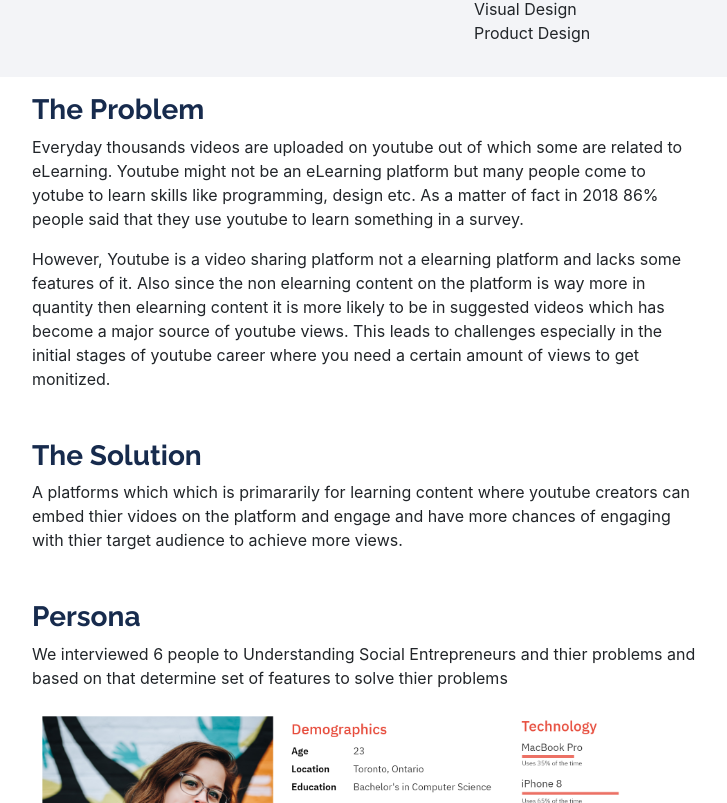
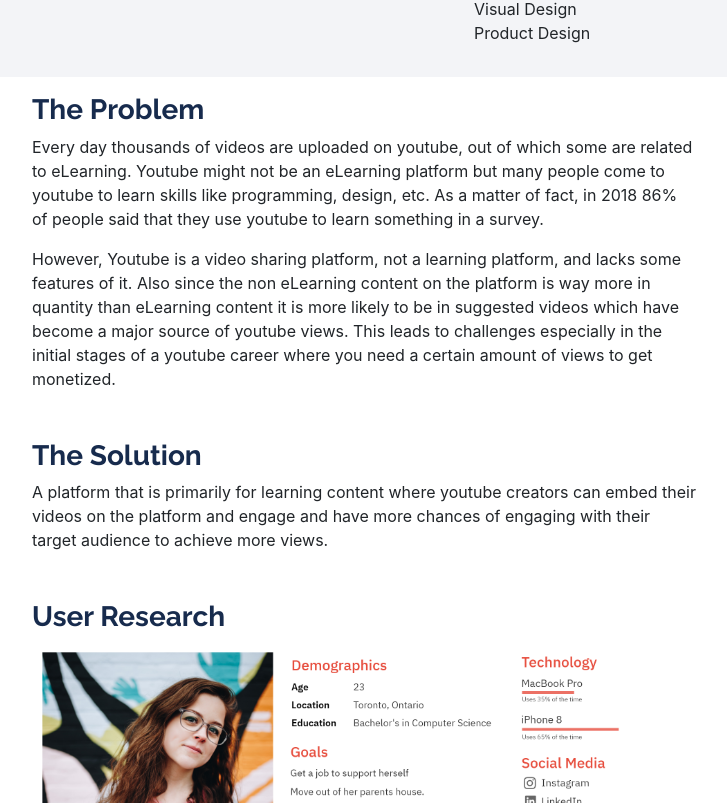
Before and after one commit to saifil4/saifil-portfolio, an Angular app: page /plato in a window 1280 px wide. Shown: the part 857-1660 px from the top of the page, without its empty margins (276-1003 px from the left). Built offline with nearby package versions, Linux system fonts and the light colour scheme.

Commit message:
content updates

```diff
--- a/src/app/plato/plato.component.html
+++ b/src/app/plato/plato.component.html
@@ -62,18 +62,17 @@
                 <div class="col-md-8 narrow-container px-5 py-3">
                     <h3>The Problem</h3>
                     <p>
-                        Everyday thousands videos are uploaded on youtube out of which some are related to eLearning.
-                        Youtube might not be an eLearning platform but many people come to yotube to learn skills like
-                        programming, design etc. As a matter of fact in 2018 86% people said that they use youtube to
-                        learn something in a survey.
+                        Every day thousands of videos are uploaded on youtube, out of which some are related to
+                        eLearning. Youtube might not be an eLearning platform but many people come to youtube to learn
+                        skills like programming, design, etc. As a matter of fact, in 2018 86% of people said that they
+                        use youtube to learn something in a survey.
                     </p>
                     <p>
-                        However, Youtube is a video sharing platform not a elearning platform and lacks some features of
-                        it.
-                        Also since the non elearning content on the platform is way more in quantity then elearning
-                        content it is more likely to be in suggested videos which has become a major source of
-                        youtube views. This leads to challenges especially in the initial stages of youtube career
-                        where you need a certain amount of views to get monitized.
+                        However, Youtube is a video sharing platform, not a learning platform, and lacks some features
+                        of it. Also since the non eLearning content on the platform is way more in quantity than
+                        eLearning content it is more likely to be in suggested videos which have become a major source
+                        of youtube views. This leads to challenges especially in the initial stages of a youtube career
+                        where you need a certain amount of views to get monetized.
                     </p>
                 </div>
                 <div class="col-md-2"></div>
@@ -84,9 +83,9 @@
                 <div class="col-md-8 narrow-container px-5 py-3">
                     <h3>The Solution</h3>
                     <p>
-                        A platforms which which is primararily for learning content where youtube creators can embed
-                        thier vidoes on the platform and engage and have more chances of engaging with thier target
-                        audience to achieve more views.
+                        A platform that is primarily for learning content where youtube creators can embed their videos
+                        on the platform and engage and have more chances of engaging with their target audience to
+                        achieve more views.
                     </p>
                 </div>
                 <div class="col-md-2"></div>
@@ -100,11 +99,7 @@
             <div class="row">
                 <div class="col-md-2"></div>
                 <div class="col-md-8 narrow-container px-5 py-3">
-                    <h3>Persona</h3>
-                    <p>We interviewed 6 people to Understanding Social Entrepreneurs and thier problems and based on
-                        that determine set of
-                        features to solve thier
-                        problems</p>
+                    <h3>User Research</h3>
                     <img src="../../assets/images/plato-persona-1.png" style="height: auto; width: 100%;">
                 </div>
                 <div class="col-md-2"></div>
@@ -215,9 +210,9 @@
                 <div class="col-md-8">
                     <h3>Conclusion</h3>
                     <p>
-                        Overall I believe plato would be able to solve the earlier defined user problems and make their
-                        lives easier. However there are few things which still needs to be addresed. One of it is to
-                        focus more on the content and give more information about it liek the learning outcome etc.
+                        Overall I believe Plato would be able to solve the earlier defined user problems and make their
+                        lives easier. However, a few things still need to be addressed, one of them is to focus more on
+                        the content and give more information about it like the learning outcome, etc.
                     </p>
                 </div>
                 <div class="col-md-2"></div>
--- a/src/app/wheel-for-change/wheel-for-change.component.html
+++ b/src/app/wheel-for-change/wheel-for-change.component.html
@@ -102,12 +102,11 @@
                 <div class="col-md-8 narrow-container px-5 py-3">
                     <h3>Challenges</h3>
                     <p>
-                        User had to input in a lot of information through a form and forms can be long and boring. This
-                        could affect the
-                        experience of the user and drive him away from the platform. The challenge here is to design a
-                        form
-                        which could
-                        takes hours to fill(not at the same time).
+                        Social Entrepreneurs had to input in a lot of information through a form and forms can be long,
+                        confusing, and time-consuming. This could affect the experience of the user and drive him away
+                        from the platform.<b> The challenge here is to design a form that would be easy to understand
+                            and
+                            fill.</b>
                     </p>
                 </div>
                 <div class="col-md-2"></div>
@@ -121,12 +120,9 @@
             <div class="row">
                 <div class="col-md-2"></div>
                 <div class="col-md-8 narrow-container px-5 py-3">
-                    <h3 style="color: #5E6C84;">Research</h3>
-                    <h4>Persona</h4>
-                    <p>We interviewed 6 people to Understanding Social Entrepreneurs and thier problems and based on
-                        that determine set of
-                        features to solve thier
-                        problems</p>
+                    <h4>User Research</h4>
+                    <p>We interviewed 6 people to Understanding Social Entrepreneurs and their problems and based on
+                        that determine a set of features to solve their problems</p>
                     <img src="../../assets/images/Persona1.PNG" style="height: auto; width: 100%;">
                 </div>
                 <div class="col-md-2"></div>
```
